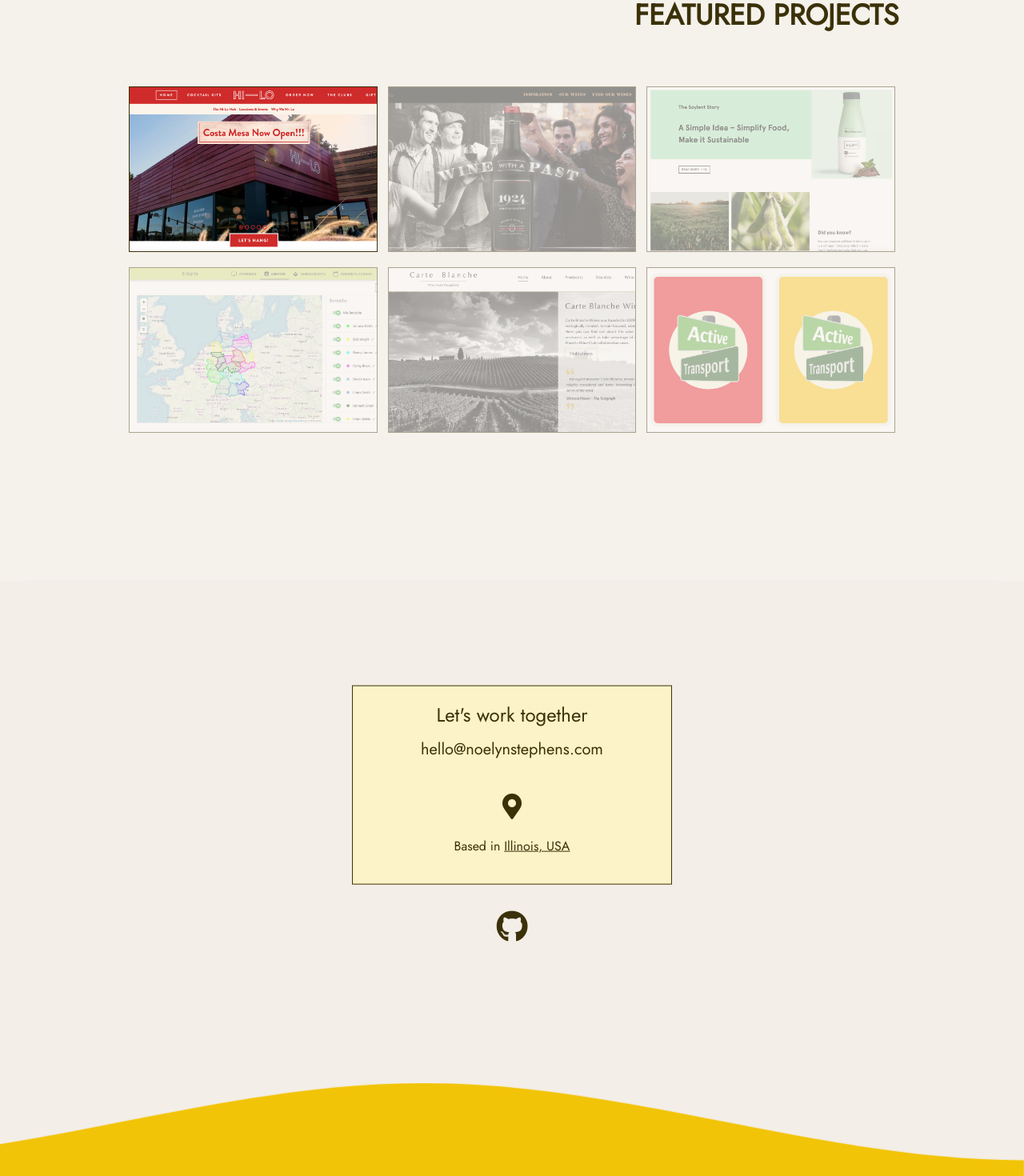
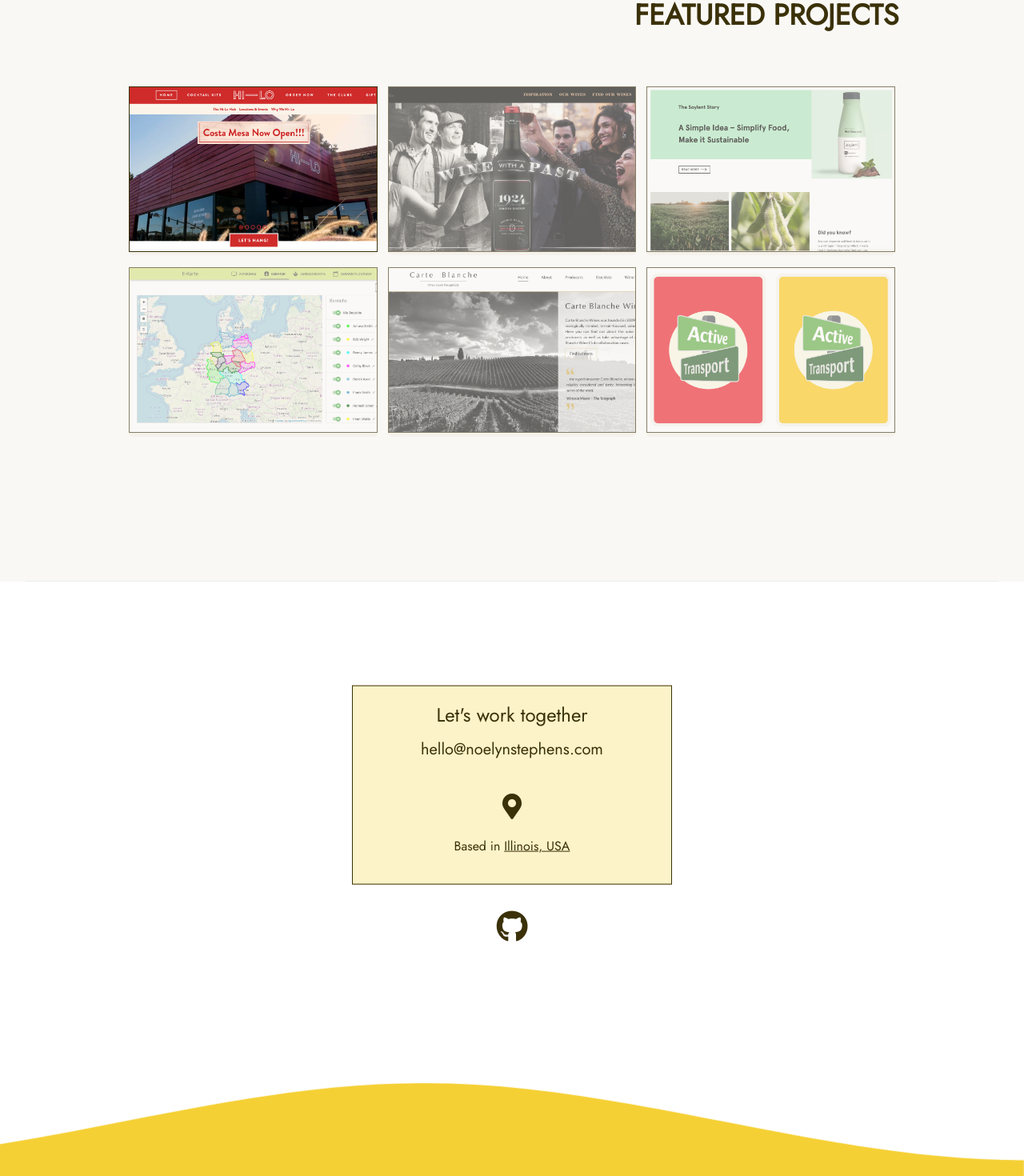
Before and after one commit to confettibird/portfolio, a Vue app: page / in a window 1280 px wide. Shown: the part 2300-3770 px from the top of the page at 80% size. Built offline with nearby package versions, Linux system fonts and the light colour scheme; a web font is replaced by a local one; what vue-js-modal, vue-smooth-scroll would draw is missing.

Commit message:
bg colors and wave

```diff
--- a/src/components/contact.vue
+++ b/src/components/contact.vue
@@ -6,13 +6,12 @@
 					<div class="contact--top">
 						<p style="font-size: 24px">Let's work together</p>
 						<p class="mail">
-              hello@<span style="display: none">eat this robot</span
-              >noelynstephens.com
+							hello@<span style="display: none">eat this robot</span>noelynstephens.com
 						</p>
 						<p style="font-size: 16px">
 							<i class="fa fa-map-marker-alt fa-2x"></i><br />
 							Based in
-              <span style="text-decoration: underline;">Illinois, USA</span>
+							<span style="text-decoration: underline">Illinois, USA</span>
 						</p>
 					</div>
 					<div class="contact--bottom">
@@ -51,7 +50,13 @@
               y="0"
               fill="rgba(255,255,255,0.7"
             /> -->
-            <use xlink:href="#gentle-wave" x="48" y="3" fill="#F2C407" />
+						<use
+							xlink:href="#gentle-wave"
+							x="48"
+							y="3"
+							id="footer-wave"
+							:fill="color"
+						/>
 						<!-- <use xlink:href="#gentle-wave" x="48" y="5" fill="#f0faf9" /> -->
 						<!-- <use xlink:href="#gentle-wave" x="48" y="7" fill="#f0faf9" /> -->
 					</g>
@@ -63,7 +68,35 @@
 </template>
 
 <script>
-export default {};
+export default {
+	data() {
+		let colors = ["#fdeeaf", "#fbe37e", "#fad84c", "#f9cd1a", "#dab106"];
+		let start = 2;
+		return {
+			colors: colors,
+			color: colors[start],
+			index: start,
+			direction: 1,
+		};
+	},
+	methods: {
+		nextColor: function () {
+			if (this.index >= this.colors.length - 1) {
+				this.direction = -1;
+			}
+			if (this.index == 0) {
+				this.direction = 1;
+			}
+			this.index += this.direction;
+			this.color = this.colors[this.index];
+		},
+	},
+	mounted: function () {
+		window.setInterval(() => {
+			this.nextColor();
+		}, 1000);
+	},
+};
 </script>
 
 <style lang="scss" scoped>
@@ -73,7 +106,7 @@ export default {};
 .slope--footer {
 	width: 100%;
 	height: max-content;
-  background-color: $color-light-4;
+	background-color: $color-light-0;
 	.waves {
 		position: relative;
 		width: 100%;
@@ -84,6 +117,14 @@ export default {};
 	}
 	/* Animation */
 
+	#footer-wave {
+		// transition: color 0.2s ease-in-out;
+		-webkit-transition: all 3s ease-in-out;
+		-moz-transition: all 3s ease-in-out;
+		-o-transition: all 3s ease-in-out;
+		-ms-transition: all 3s ease-in-out;
+		transition: all 3s ease-in-out;
+	}
 	.parallax > use {
 		animation: move-forever 25s cubic-bezier(0.55, 0.5, 0.45, 0.5) infinite;
 	}
--- a/src/components/projects.vue
+++ b/src/components/projects.vue
@@ -117,7 +117,7 @@ const cards = [
             <li>Created using Adobe Illustrator</li>
             </ul>
             </div>`,
-    link: `<a href="https://github.com/confettibird/portfolio/raw/master/public/assets/img/projects/allCards.pdf" target="_blank">View</a>`,
+    link: `<a href="assets/img/projects/allCards.jpg" Content-Disposition: inline; target="_blank">View</a>`,
     flipped: false
   }
 ];
@@ -351,7 +351,7 @@ export default {
         // border-radius: 5px;
         aspect-ratio: 3/2;
         border: 1px solid $color-font;
-        opacity: 40%;
+        opacity: 60%;
         transition: opacity 0.5s ease-in-out;
       }
       img:hover {
@@ -364,7 +364,7 @@ export default {
     }
   }
   .opacity-40 {
-    opacity: 40% !important;
+    opacity: 60% !important;
     transition: opacity 0.9s ease-in-out;
   }
   .opacity-full {
--- a/src/scss/layout.scss
+++ b/src/scss/layout.scss
@@ -40,11 +40,11 @@ section {
 }
 
 .section--2 {
-	background-color: $color-light-2;
+	background-color: $color-light-0;
 }
 
 .section--3 {
-	background-color: $color-light-3;
+	background-color: $color-light-1;
 }
 
 // .section--4 {
@@ -52,7 +52,7 @@ section {
 // }
 
 .section--5 {
-	background-color: $color-light-4;
+	background-color: $color-light-0;
 }
 
 .section__body {
```
Also changed, not shown: public/assets/img/projects/allCards.jpg (added). Lines whose indentation alone changed are shown as unchanged.
